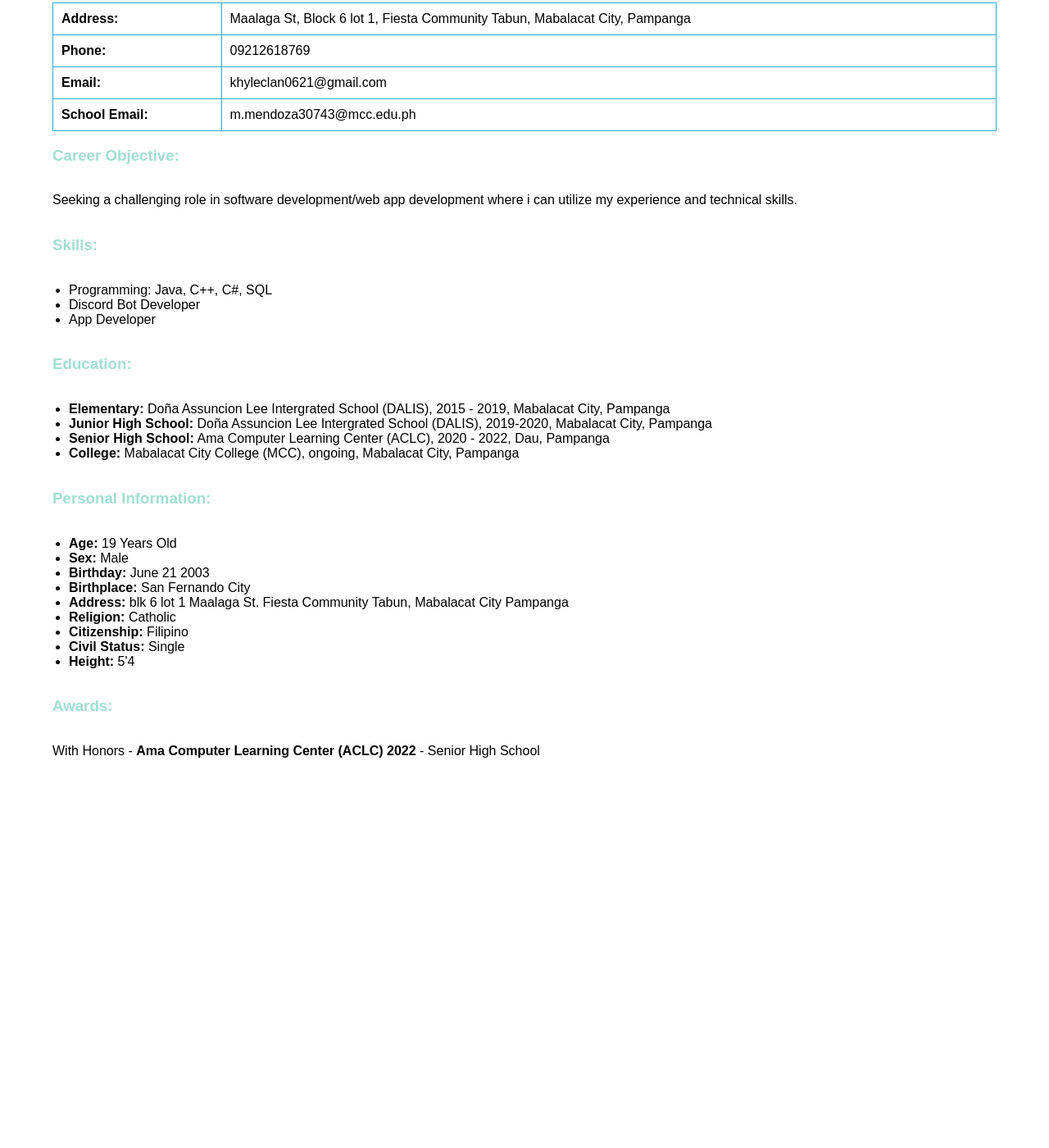
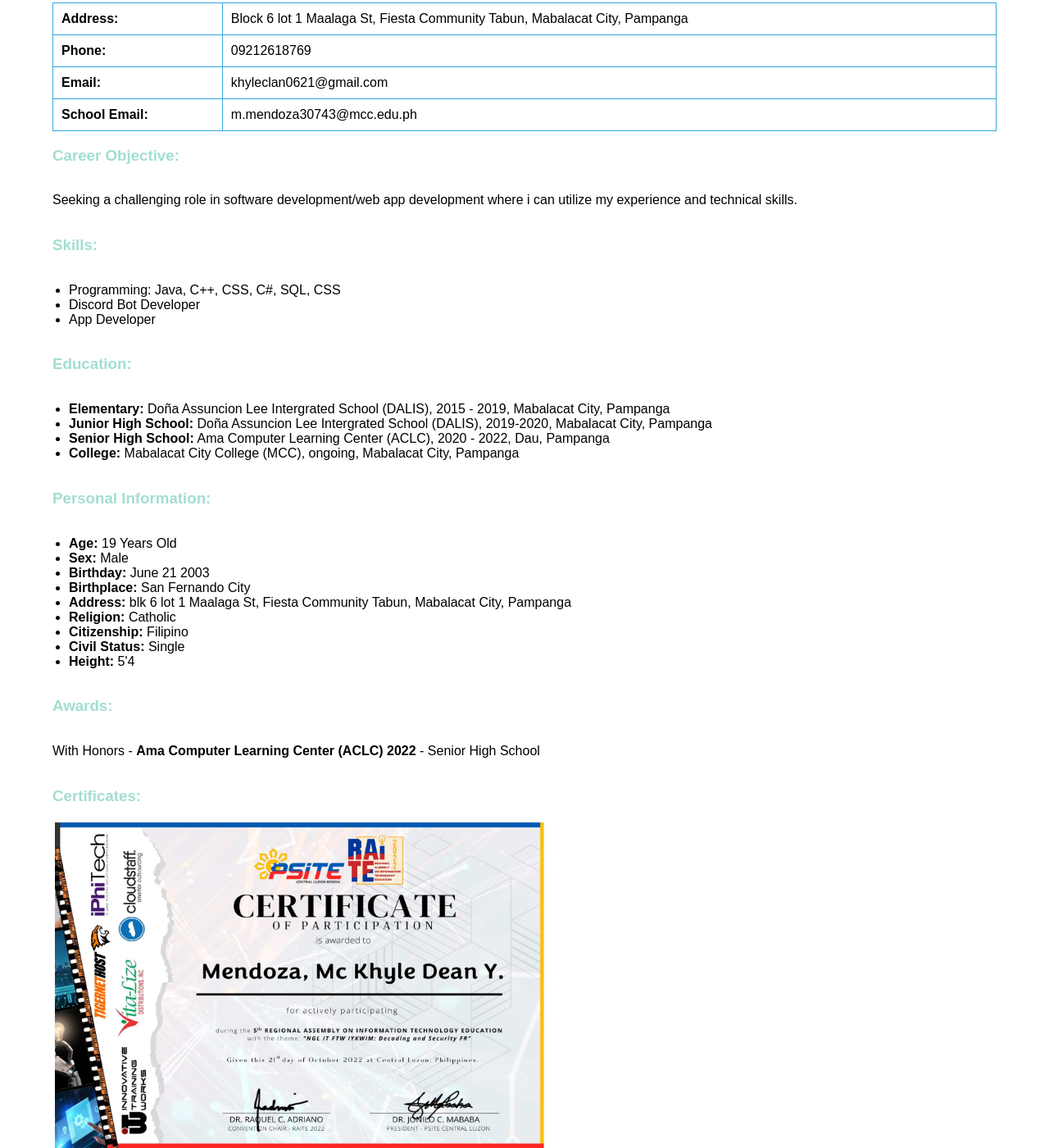
Before and after one commit to KhyleMendoza/resume, a plain HTML site: page index.html in a window 1280 px wide. Shown: the part 142-1542 px from the top of the page at 82% size. Before the commit the page ends 1083 px from the top, so only its background shows below. Drawn offline with Linux system fonts and the light colour scheme.

Commit message:
Add files via upload

```diff
--- /dev/null
+++ b/fanny.js
@@ -0,0 +1,3 @@
+document.getElementById('certificate').onclick = function() {
+    this.requestFullscreen();
+  };
--- a/index.html
+++ b/index.html
@@ -11,7 +11,7 @@
     <table>
         <tr>
             <td><strong>Address:</strong></td>
-            <td>Maalaga St, Block 6 lot 1, Fiesta Community Tabun, Mabalacat City, Pampanga</td>
+            <td>Block 6 lot 1 Maalaga St, Fiesta Community Tabun, Mabalacat City, Pampanga</td>
         </tr>
         <tr>
             <td><strong>Phone:</strong></td>
@@ -34,7 +34,7 @@
 
     <h3>Skills:</h3>
         <ul>
-            <li>Programming: Java, C++, C#, SQL</li>
+            <li>Programming: Java, C++, CSS, C#, SQL, CSS</li>
             <li>Discord Bot Developer</li>
             <li>App Developer</li>
         </ul>
@@ -53,7 +53,7 @@
             <li><strong>Sex:</strong> Male</li>
             <li><strong>Birthday:</strong> June 21 2003</li>
             <li><strong>Birthplace:</strong> San Fernando City</li>
-            <li><strong>Address:</strong> blk 6 lot 1 Maalaga St. Fiesta Community Tabun, Mabalacat City Pampanga</li>
+            <li><strong>Address:</strong> blk 6 lot 1 Maalaga St, Fiesta Community Tabun, Mabalacat City, Pampanga</li>
             <li><strong>Religion:</strong> Catholic</li>
             <li><strong>Citizenship:</strong> Filipino</li>
             <li><strong>Civil Status:</strong> Single </li>
@@ -63,5 +63,9 @@
     <h3>Awards:</h3>
         <p>With Honors - <strong>Ama Computer Learning Center (ACLC) 2022</strong> - Senior High School</p>
 
+    <h3>Certificates:</h3>
+        <img src="certificate.jpg" alt="Certificate" id="certificate" style="width:600px;height: 400px;">
+        <script src="fanny.js"></script>
+
 </body>
 </html>
--- a/style.css
+++ b/style.css
@@ -7,12 +7,18 @@
     align-items: center;
 }
 
+#certificate {
+    align-self: flex-start;
+    margin-left: 65px;
+}
+
 h1 {
     text-align: center;
     background-color: #1A1D4E;
     color: #F1F1F1;
     margin: 0;
     padding: 20px;
+    width : 100%
 }
 
 h2 {
@@ -35,11 +41,10 @@
 th {
     padding: 10px;
 }
-h1
-{
-  width : 100%
-}
+
+#certificate,
 table,
+h2,
 h3,
 ul,
 p {
@@ -47,6 +52,7 @@
 }
 
 @media (max-width: 600px) {
+    #certificate,
     h1,
     h2,
     table,
```
Also changed, not shown: Certificate.jpg (added).
